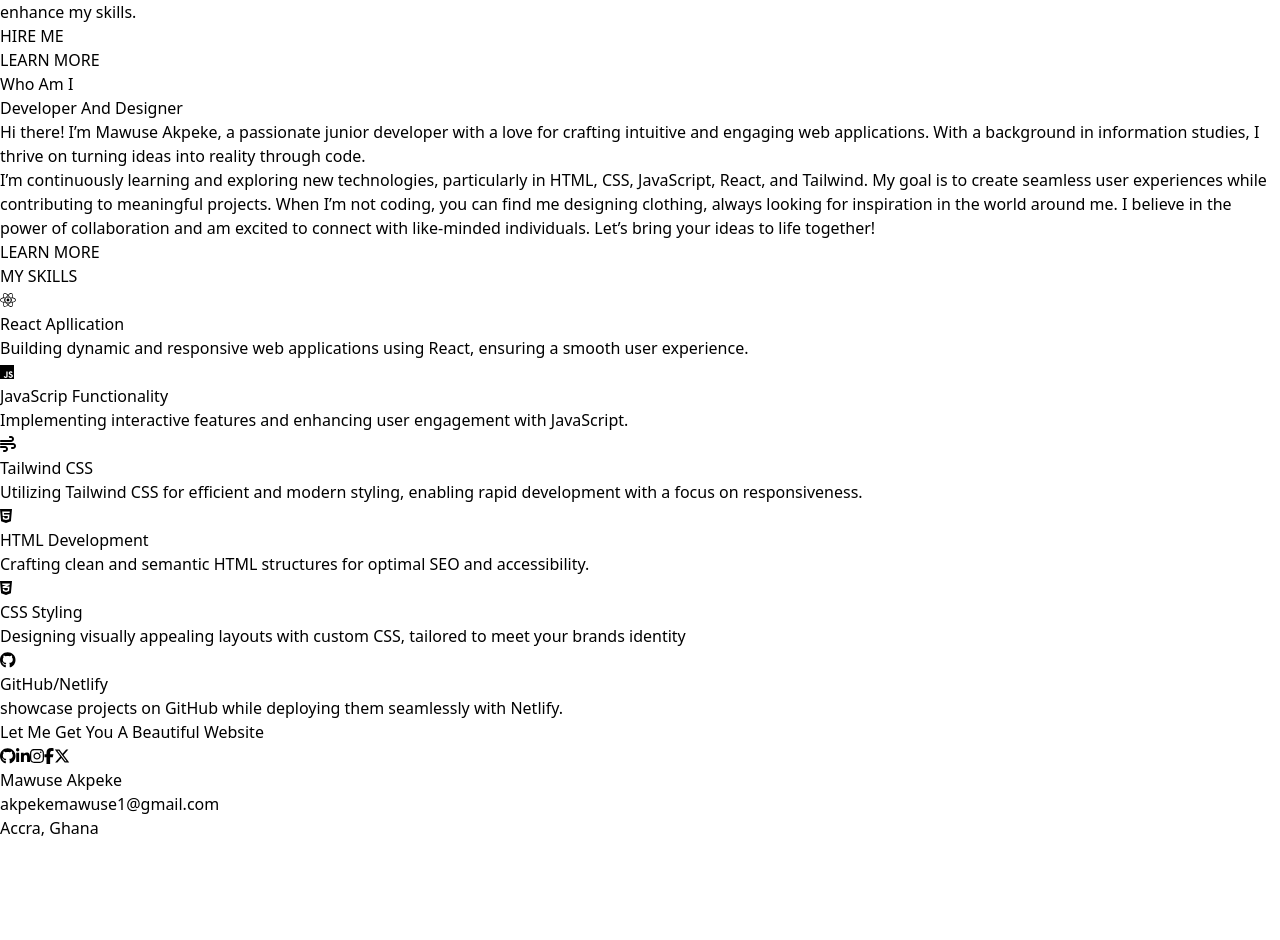
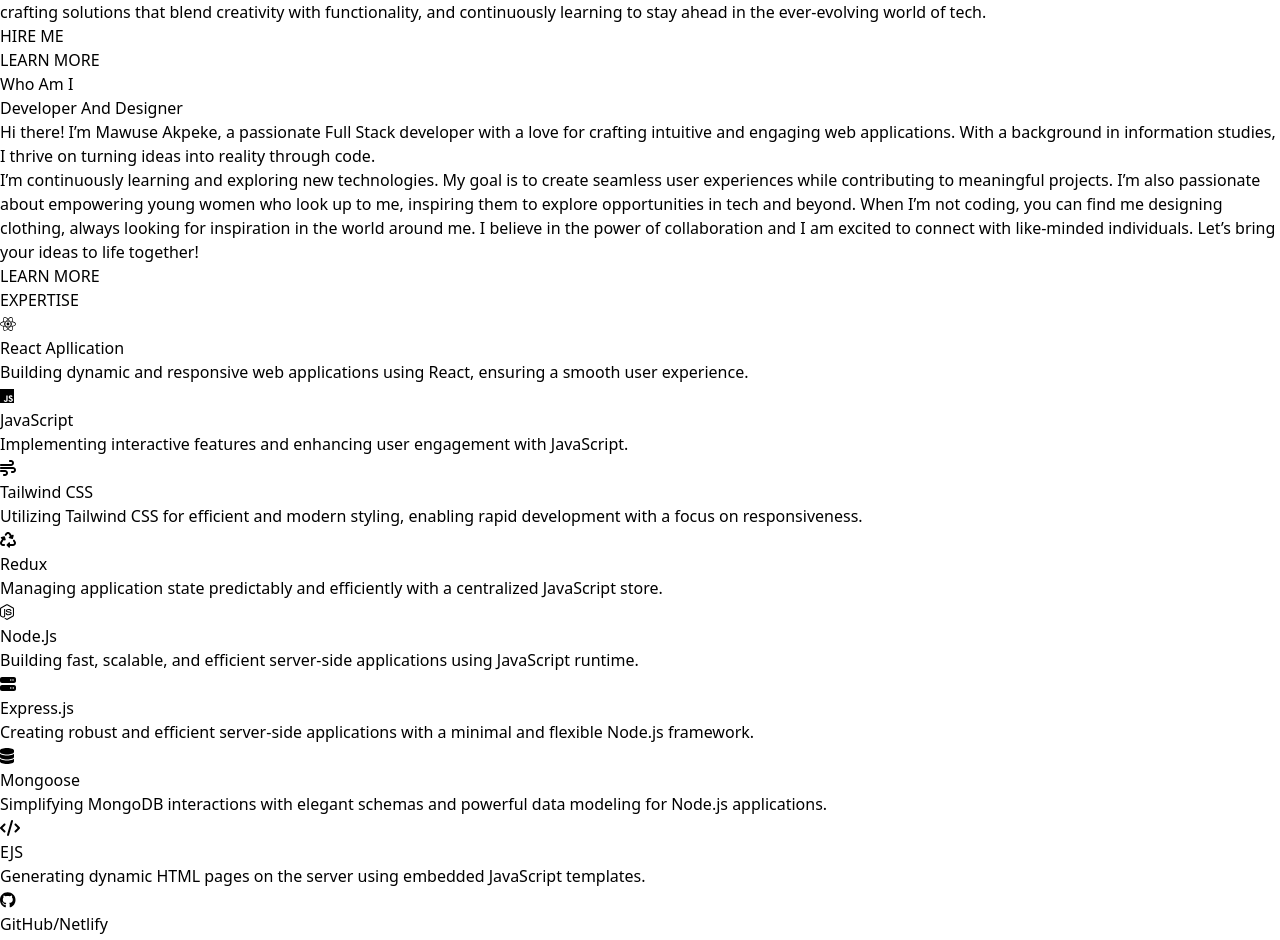
Before and after one commit to mawuse-tech/myportfolio, a React (Vite) app: page / in a window 1280 px wide. Shown: the part 447-1387 px from the top of the page. Before the commit the page ends 1287 px from the top, so only its background shows below. Built offline with nearby package versions, Linux system fonts and the light colour scheme.

Commit message:
revamping the homepage

```diff
--- a/src/components/About.jsx
+++ b/src/components/About.jsx
@@ -35,7 +35,7 @@
           animate={{ opacity: 1, y: 0 }}
           transition={{ duration: 1, delay: 0.3 }}
         >
-          Hi there! I’m Mawuse Akpeke, a passionate junior developer with a love for crafting intuitive and engaging
+          Hi there! I’m Mawuse Akpeke, a passionate Full Stack developer with a love for crafting intuitive and engaging
           web applications. With a background in information studies, I thrive on turning ideas into reality through
           code.
         </motion.p>
@@ -46,11 +46,7 @@
           animate={{ opacity: 1, y: 0 }}
           transition={{ duration: 1, delay: 0.5 }}
         >
-          I’m continuously learning and exploring new technologies, particularly in HTML, CSS, JavaScript, React, and
-          Tailwind. My goal is to create seamless user experiences while contributing to meaningful projects.
-          When I’m not coding, you can find me designing clothing, always looking for inspiration in the world around
-          me. I believe in the power of collaboration and am excited to connect with like-minded individuals.
-          Let’s bring your ideas to life together!
+          I’m continuously learning and exploring new technologies. My goal is to create seamless user experiences while contributing to meaningful projects. I’m also passionate about empowering young women who look up to me, inspiring them to explore opportunities in tech and beyond. When I’m not coding, you can find me designing clothing, always looking for inspiration in the world around me. I believe in the power of collaboration and I am excited to connect with like-minded individuals. Let’s bring your ideas to life together!
         </motion.p>
 
         {/* Button with Animation */}
--- a/src/components/Constant.js
+++ b/src/components/Constant.js
@@ -1,45 +1,63 @@
 import { text } from "@fortawesome/fontawesome-svg-core";
-import { faCss3Alt, faGithub, faHtml5, faJs, faReact } from "@fortawesome/free-brands-svg-icons";
-import { faWind } from "@fortawesome/free-solid-svg-icons";
+import { faCss3Alt, faGithub, faHtml5, faJs, faNodeJs, faReact } from "@fortawesome/free-brands-svg-icons";
+import { faCode, faDatabase, faRecycle, faServer, faWind } from "@fortawesome/free-solid-svg-icons";
 
 
 
-const K={
-    OFFERS:[
+const K = {
+    OFFERS: [
         {
             icon: faReact,
-            text:' React Apllication',
-            description:'Building dynamic and responsive web applications using React, ensuring a smooth user experience.'
+            text: ' React Apllication',
+            description: 'Building dynamic and responsive web applications using React, ensuring a smooth user experience.'
 
         },
         {
             icon: faJs,
-            text:'JavaScrip Functionality',
-            description:'Implementing interactive features and enhancing user engagement with JavaScript.'
+            text: 'JavaScript',
+            description: 'Implementing interactive features and enhancing user engagement with JavaScript.'
         },
 
         {
             icon: faWind,
-            text:'Tailwind CSS',
-            description:'Utilizing Tailwind CSS for efficient and modern styling, enabling rapid development with a focus on responsiveness.'
+            text: 'Tailwind CSS',
+            description: 'Utilizing Tailwind CSS for efficient and modern styling, enabling rapid development with a focus on responsiveness.'
         },
 
         {
-            icon: faHtml5,
-            text:'HTML Development',
-            description:'Crafting clean and semantic HTML structures for optimal SEO and accessibility.'
+            icon: faRecycle,
+            text: "Redux",
+            description: "Managing application state predictably and efficiently with a centralized JavaScript store."
         },
 
         {
-            icon: faCss3Alt,
-            text: "CSS Styling",
-            description:'Designing visually appealing layouts with custom CSS, tailored to meet your brands identity'
+            icon: faNodeJs,
+            text: 'Node.Js',
+            description: 'Building fast, scalable, and efficient server-side applications using JavaScript runtime.'
+        },
+
+        {
+            icon: faServer,
+            text: "Express.js",
+            description: "Creating robust and efficient server-side applications with a minimal and flexible Node.js framework."
+        },
+
+        {
+            icon: faDatabase,
+            text: "Mongoose",
+            description: "Simplifying MongoDB interactions with elegant schemas and powerful data modeling for Node.js applications."
+        },
+
+        {
+            icon: faCode,
+            text: "EJS",
+            description: "Generating dynamic HTML pages on the server using embedded JavaScript templates."
         },
 
         {
             icon: faGithub,
-            text:'GitHub/Netlify',
-            description:'showcase projects on GitHub while deploying them seamlessly with Netlify.'
+            text: 'GitHub/Netlify',
+            description: 'showcase projects on GitHub while deploying them seamlessly with Netlify.'
         },
 
 
--- a/src/components/Home.jsx
+++ b/src/components/Home.jsx
@@ -38,11 +38,10 @@
               animate={{ opacity: 1, x: 0 }}
               transition={{ duration: 1 }}
             >
-              <p className="text-white text-lg">Hi, I'm a <span className='text-pink-800'>Web Developer</span></p>
+              <p className="text-white text-lg">Hi, I'm a <span className='text-pink-800'>Full Stack Developer</span></p>
               <h1 className="text-[28px] md:text-[35px] font-extrabold text-white" data-text="MAWUSE AKPEKE">MAWUSE AKPEKE</h1>
               <p className="text-white mt-2">
-                With a strong foundation in HTML, CSS, JavaScript, React, I thrive on turning ideas into reality. I love
-                tackling challenges and continuously learning new technologies to enhance my skills.
+               With a passion for creating user-friendly and visually engaging web experiences, I thrive on transforming ideas into interactive realities. I enjoy tackling challenges, crafting solutions that blend creativity with functionality, and continuously learning to stay ahead in the ever-evolving world of tech.
               </p>
 
               {/* Buttons */}
--- a/src/components/Offers.jsx
+++ b/src/components/Offers.jsx
@@ -4,12 +4,12 @@
 const Offers = () => {
     return (
         <div>
-            <div><h1 className='flex justify-center text-[30px] font-semibold font-mono'>MY SKILLS</h1></div>
+            <div><h1 className='flex justify-center text-[30px] font-semibold font-mono'>EXPERTISE</h1></div>
             <div className='grid grid-cols-1 sm:grid-cols-2 md:grid-cols-3 gap-6 w-full max-w-5xl mx-auto my-24] mt-0'>
 
                 {
                     K.OFFERS.map((offer, index) => {
-                        console.log(`${index}: ${offer.text}`);
+                        // console.log(`${index}: ${offer.text}`);
                         return (
                             <div className='relative bg-white rounded-lg shadow-lg p-6 flex flex-col gap-y-4 overflow-hidden transition-all duration-300 ease-in-out group'>
                                 {/* Hover effect overlay */}
```
